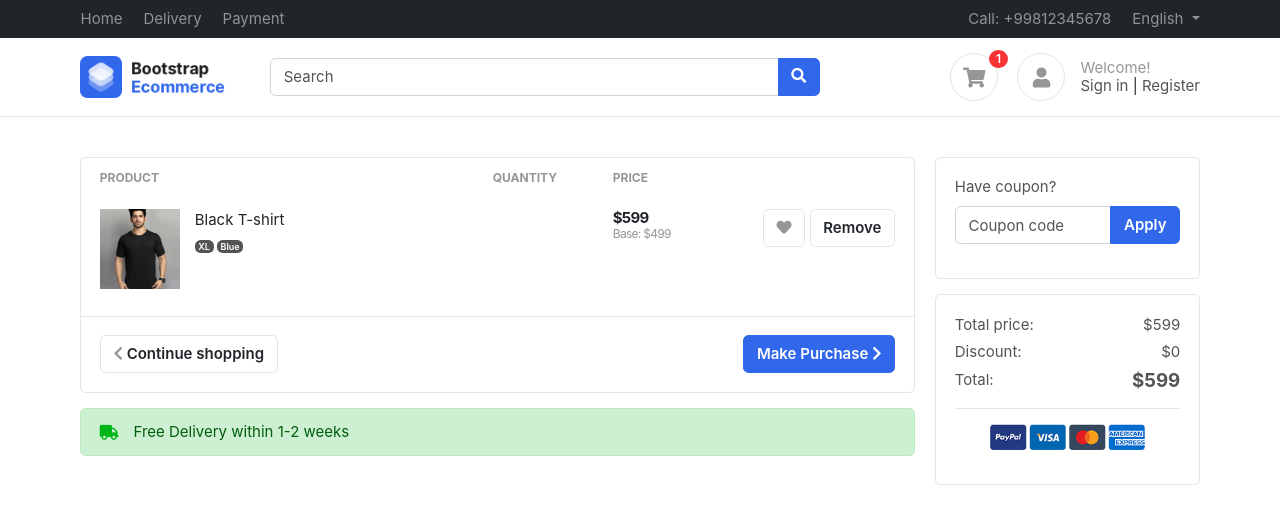
After one commit to SupratimGupta30/Django-Ecomm, a Django app: page /accounts/cart/ in a window 1280 px wide. The commit adds this page. Shown: the top 524 px of the page. Run offline with Django 5.2, Linux system fonts and the light colour scheme; a user stored in the database is signed in; data comes from the database, SQL or seed files in the repository; both versions use the stored data as it was after the commit; some libraries are stand-ins or nearby versions; some web fonts are replaced.

Commit message:
cart funtionality- update-2

```diff
--- a/accounts/models.py
+++ b/accounts/models.py
@@ -16,10 +16,26 @@ class Profile(BaseModel):
     email_token = models.CharField(max_length=100 , null=True , blank=True)
     profile_image = models.ImageField(upload_to = 'profile')
 
+    def get_cart_count(self):
+        return CartItem.objects.filter(cart__user=self.user, cart__is_paid=False).count()
+
 
 class Cart(BaseModel):
     user = models.ForeignKey(User , on_delete=models.CASCADE , related_name="cart")
     is_paid = models.BooleanField(default=False)
+
+    def get_cart_total(self):
+        cart_items = self.cart_items.all()
+        price = []
+        for cart_item in cart_items:
+            price.append(cart_item.product.price)
+            if cart_item.color_variant:
+                color_variant_price = cart_item.color_variant.price
+                price.append(color_variant_price)
+            if cart_item.size_variant:
+                size_variant_price = cart_item.size_variant.price
+                price.append(size_variant_price)
+        return sum(price)
 
 class CartItem(BaseModel):
     cart = models.ForeignKey(Cart , on_delete=models.CASCADE , related_name="cart_items")
@@ -27,6 +43,17 @@ class CartItem(BaseModel):
     color_variant = models.ForeignKey(ColorVariant , on_delete=models.SET_NULL , null=True , blank=True)
     size_variant = models.ForeignKey(SizeVariant , on_delete=models.SET_NULL , null=True , blank=True)
 
+    def get_product_price(self):
+        price = [self.product.price]
+
+        if self.color_variant:
+            color_variant_price = self.color_variant.price
+            price.append(color_variant_price)
+        if self.size_variant:
+            size_variant_price = self.size_variant.price
+            price.append(size_variant_price)
+
+        return sum(price)
 
 
 
--- a/accounts/urls.py
+++ b/accounts/urls.py
@@ -1,6 +1,5 @@
-from products.views import add_to_cart
 from django.urls import path
-from accounts.views import activate_email, login_page, register_page, cart
+from accounts.views import activate_email, login_page, register_page, cart, add_to_cart
 
 urlpatterns = [
    path('login/' , login_page , name="login" ),
--- a/accounts/views.py
+++ b/accounts/views.py
@@ -1,12 +1,11 @@
-from accounts.models import Cart
 from django.shortcuts import render, redirect
 from django.contrib import messages
 from django.contrib.auth.models import User
 from django.http import HttpResponseRedirect,HttpResponse
 from django.contrib.auth import authenticate , login , logout
-from .models import Profile
-
-# Create your views here.
+from django.contrib.auth.decorators import login_required
+from .models import Profile, Cart, CartItem
+from products.models import Product, SizeVariant
 
 
 def login_page(request):
@@ -69,7 +68,22 @@ def activate_email(request , email_token):
     except Exception as e:
         return HttpResponse('Invalid Email token')
 
+@login_required
+def add_to_cart(request, uid):
+    variant= request.GET.get("variant")
+    product = Product.objects.get(uid= uid)
+    user = request.user
+    cart, _ = Cart.objects.get_or_create(user = user, is_paid=False)
+
+    if variant:
+        size_variant = SizeVariant.objects.get(size_name=variant)
+        cart_item, _ = CartItem.objects.get_or_create(cart=cart, product=product, size_variant=size_variant)
+    else:
+        cart_item, _ = CartItem.objects.get_or_create(cart=cart, product=product, size_variant=None)
+
+    return HttpResponseRedirect(request.META.get('HTTP_REFERER'))
+
 
 def cart(request):
-    cart = Cart.objects.filter(user=request.user, is_paid=False).first()
-    return render(request, 'accounts/cart.html', {'cart': cart})
+    cart_obj = Cart.objects.filter(user=request.user, is_paid=False).first()
+    return render(request, 'accounts/cart.html', {'cart': cart_obj})
--- /dev/null
+++ b/templates/accounts/cart.html
@@ -0,0 +1,142 @@
+{% extends "base/base.html" %}
+
+{% block start %}
+<section class="section-content padding-y">
+	<div class="container">
+
+		<div class="row">
+			<main class="col-md-9">
+				<div class="card">
+
+					{% if cart and cart.cart_items.all %}
+					<table class="table table-borderless table-shopping-cart">
+						<thead class="text-muted">
+						<tr class="small text-uppercase">
+						  <th scope="col">Product</th>
+						  <th scope="col" width="120">Quantity</th>
+						  <th scope="col" width="120">Price</th>
+						  <th scope="col" class="text-right" width="200"> </th>
+						</tr>
+						</thead>
+						<tbody>
+						{% for item in cart.cart_items.all %}
+						<tr>
+							<td>
+								<figure class="itemside">
+									<div class="aside">
+										{% with item.product.product_images.first as img %}
+											{% if img %}
+												<img src="{{ img.image.url }}" alt="{{ item.product.product_name }}" class="img-sm">
+											{% else %}
+												<img src="https://via.placeholder.com/80" alt="{{ item.product.product_name }}" class="img-sm">
+											{% endif %}
+										{% endwith %}
+									</div>
+									<figcaption class="info">
+										<a href="/products/{{ item.product.slug }}/" class="title text-dark">{{ item.product.product_name }}</a>
+                                        <p class="text-muted small">
+                                            {% if item.size_variant %}
+                                                <span class="badge badge-secondary">{{ item.size_variant.size_name }}</span>
+                                            {% endif %}
+                                            <span class="badge badge-secondary">Blue</span>
+                                        </p>
+									</figcaption>
+								</figure>
+							</td>
+							<td>
+								<div class="small text-muted">
+
+								</div>
+							</td>
+							<td>
+								<div class="price-wrap">
+									<var class="price">${{ item.get_product_price }}</var>
+									{% if item.size_variant or item.color_variant %}
+										<small class="text-muted d-block">Base: ${{ item.product.price }}</small>
+									{% endif %}
+								</div>
+							</td>
+							<td class="text-right">
+								<a data-original-title="Save to Wishlist" title="" href="" class="btn btn-light" data-toggle="tooltip"> <i class="fa fa-heart"></i></a>
+								<a href="" class="btn btn-light"> Remove</a>
+							</td>
+						</tr>
+						{% endfor %}
+						</tbody>
+					</table>
+
+					{% else %}
+					<div class="card-body text-center py-5">
+						<i class="fa fa-shopping-cart fa-4x text-muted mb-3"></i>
+						<h5 class="text-muted">Your cart is empty</h5>
+						<a href="/" class="btn btn-primary mt-3">Continue Shopping</a>
+					</div>
+					{% endif %}
+
+					<div class="card-body border-top">
+						<a href="#" class="btn btn-primary float-md-right"> Make Purchase <i class="fa fa-chevron-right"></i> </a>
+						<a href="#" class="btn btn-light"> <i class="fa fa-chevron-left"></i> Continue shopping </a>
+					</div>
+				</div> <!-- card.// -->
+
+				<div class="alert alert-success mt-3">
+					<p class="icontext"><i class="icon text-success fa fa-truck"></i> Free Delivery within 1-2 weeks</p>
+				</div>
+
+			</main> <!-- col.// -->
+			<aside class="col-md-3">
+				<div class="card mb-3">
+					<div class="card-body">
+					<form>
+						<div class="form-group">
+							<label>Have coupon?</label>
+							<div class="input-group">
+								<input type="text" class="form-control" name="" placeholder="Coupon code">
+								<span class="input-group-append">
+									<button class="btn btn-primary">Apply</button>
+								</span>
+							</div>
+						</div>
+					</form>
+					</div> <!-- card-body.// -->
+				</div>  <!-- card .// -->
+				<div class="card">
+					<div class="card-body">
+						<dl class="dlist-align">
+						  <dt>Total price:</dt>
+						  <dd class="text-right">
+						  	{% if cart %}
+						  		${{ cart.get_cart_total }}
+						  	{% else %}
+						  		$0
+						  	{% endif %}
+						  </dd>
+						</dl>
+						<dl class="dlist-align">
+						  <dt>Discount:</dt>
+						  <dd class="text-right">$0</dd>
+						</dl>
+						<dl class="dlist-align">
+						  <dt>Total:</dt>
+						  <dd class="text-right  h5">
+						  	<strong>
+						  		{% if cart %}
+						  			${{ cart.get_cart_total }}
+						  		{% else %}
+						  			$0
+						  		{% endif %}
+						  	</strong>
+						  </dd>
+						</dl>
+						<hr>
+						<p class="text-center mb-3">
+							<img src="images/misc/payments.png" height="26">
+						</p>
+					</div> <!-- card-body.// -->
+				</div>  <!-- card .// -->
+			</aside> <!-- col.// -->
+		</div>
+
+	</div> <!-- container .//  -->
+</section>
+{% endblock start %}
--- a/templates/base/base.html
+++ b/templates/base/base.html
@@ -85,8 +85,8 @@ $(document).ready(function() {
 			<div class="col-lg-4 col-sm-6 col-8">
 				<div class="widgets-wrap float-md-right">
 					<div class="widget-header  mr-3">
-						<a href="#" class="icon icon-sm rounded-circle border"><i class="fa fa-shopping-cart"></i></a>
-						<span class="badge badge-pill badge-danger notify">0</span>
+						<a href="{% url 'cart' %}" class="icon icon-sm rounded-circle border"><i class="fa fa-shopping-cart"></i></a>
+						<span class="badge badge-pill badge-danger notify">{% if request.user.is_authenticated %}{{request.user.profile.get_cart_count}}{% endif %}</span>
 					</div>
 					<div class="widget-header icontext">
 						<a href="#" class="icon icon-sm rounded-circle border"><i class="fa fa-user"></i></a>
--- a/templates/product/product.html
+++ b/templates/product/product.html
@@ -103,7 +103,7 @@
         </div> <!-- row.// -->
 
         <a href="#" class="btn  btn-primary"> Buy now </a>
-        <a href="{% url "add_to_cart" product.uid %}? variant={{selected_size}}" class="btn  btn-outline-primary"> <span class="text">Add to cart</span> <i class="fas fa-shopping-cart"></i>  </a>
+        <a href="{% url "add_to_cart" product.uid %}?variant={{selected_size}}" class="btn  btn-outline-primary"> <span class="text">Add to cart</span> <i class="fas fa-shopping-cart"></i>  </a>
     </article> <!-- product-info-aside .// -->
             </main> <!-- col.// -->
         </div> <!-- row.// -->
```
Also changed, not shown: products/views.py (+0 -25 lines), db.sqlite3.
